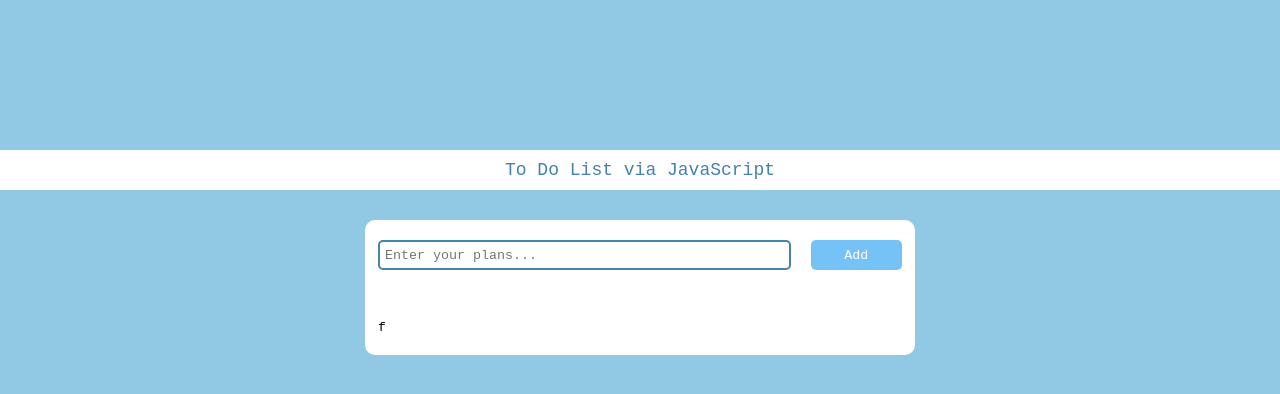
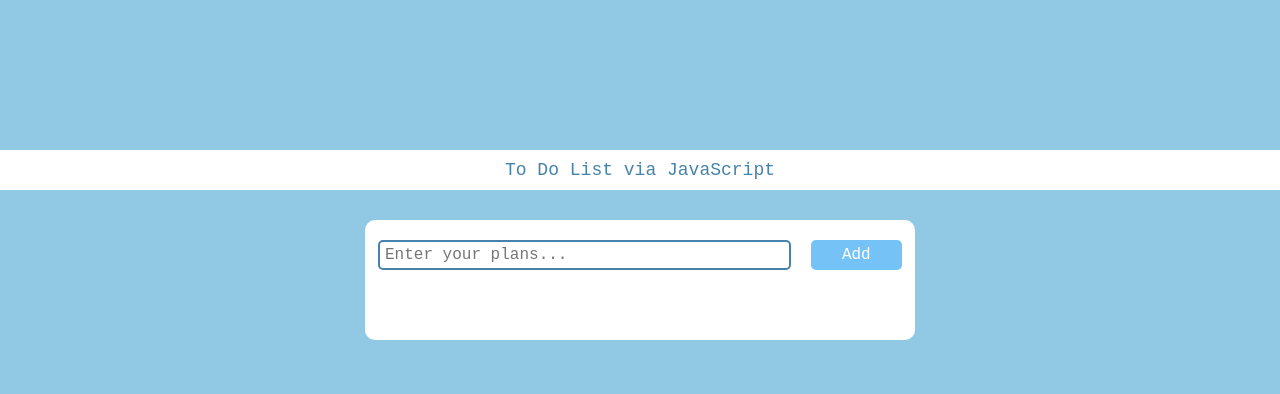
Before and after one commit to EdilZholbolduev/myProjects, a plain HTML site: page toDoList/index.html in a window 1280 px wide. Drawn offline with Linux system fonts and the light colour scheme.

Commit message:
some changes in sass

```diff
--- a/toDoList/index.html
+++ b/toDoList/index.html
@@ -18,7 +18,7 @@
       </div>
 
       <div class="bottom__inner">
-         f
+
       </div>
    </div>
 </body>
--- a/toDoList/sass/style.sass
+++ b/toDoList/sass/style.sass
@@ -32,6 +32,7 @@ body
             outline: 0
             border: 2px solid #4682A9
             border-radius: 5px
+            font-size: 16px
          .select-btn
             width: 100px
             cursor: pointer
@@ -39,6 +40,7 @@ body
             background-color: #75C2F6
             border: none
             border-radius: 5px
+            font-size: 16px
          .select-btn:hover
             background-color: white
             color:#75C2F6
```
Also changed, not shown: toDoList/css/style.css.
